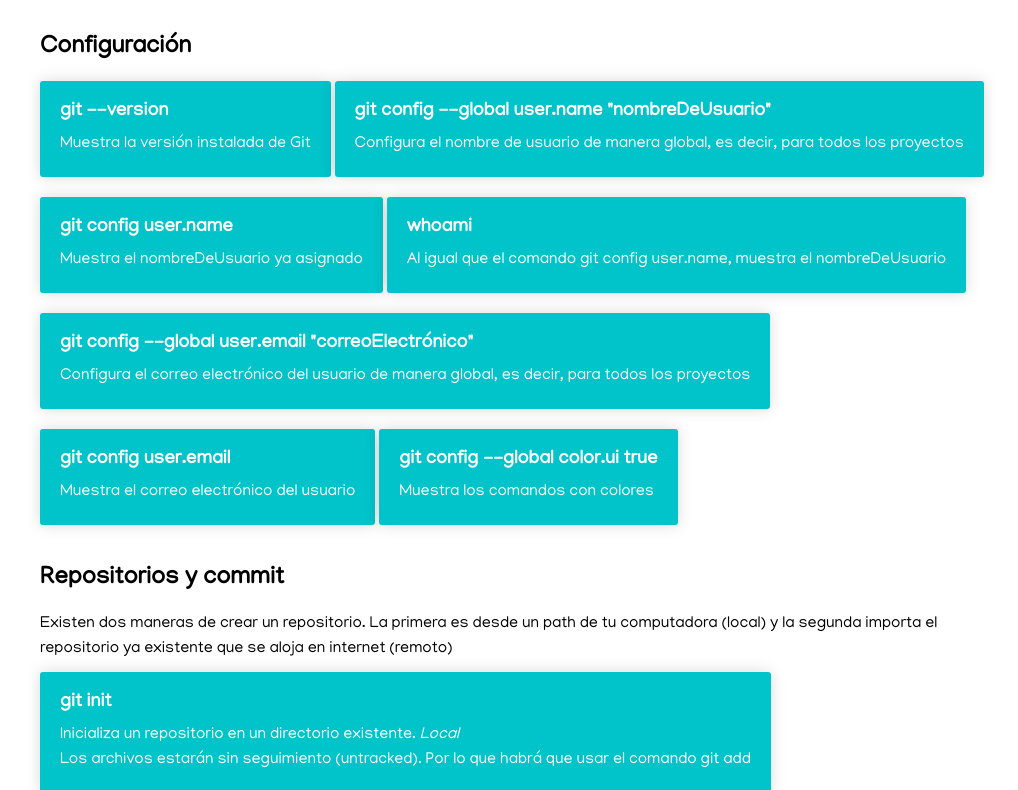
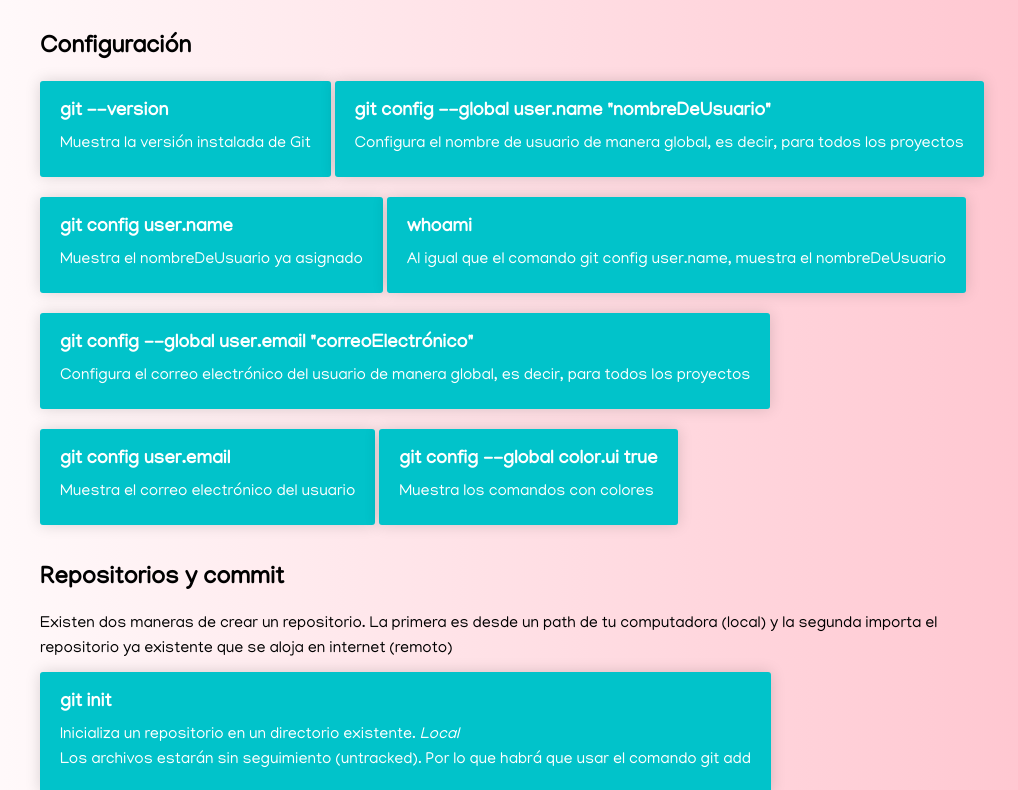
Before and after one commit to EsbaideHdez/CursoDisenoWeb, a plain HTML site: page comandos.html in a window 1280 px wide. Shown: the part 91-881 px from the top of the page, without its empty margins (120-1138 px from the left). Drawn offline with Linux system fonts and the light colour scheme.

Commit message:
Cambie el background de comandos.html

```diff
--- a/comandos.html
+++ b/comandos.html
@@ -15,6 +15,7 @@
 
         body {
             font-family: 'Manjari', sans-serif;
+            background: linear-gradient(to right, #fff, pink);
         }
 
         .contenedor {
```
